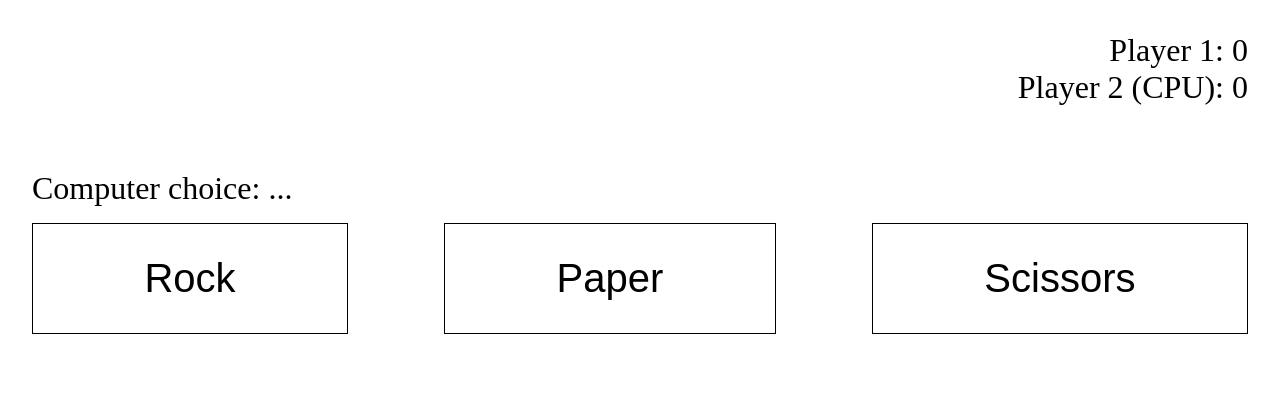
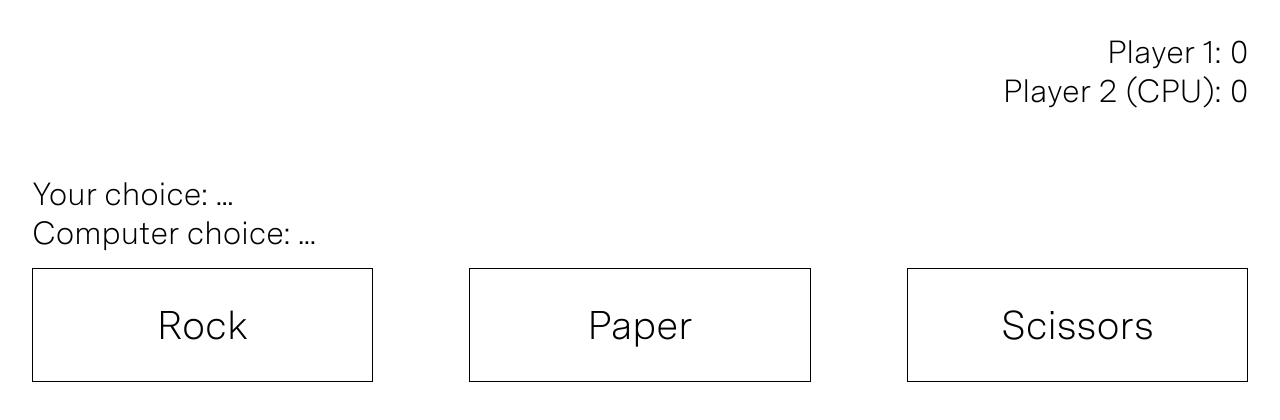
Before and after one commit to uyennhiquang/odin-rps, a plain HTML site: page index.html in a window 1280 px wide. Drawn offline with Linux system fonts and the light colour scheme.

Commit message:
Change font and other stylign

```diff
--- a/index.html
+++ b/index.html
@@ -20,6 +20,7 @@
         <p>Player 2 (CPU): <span class="score--cpu">0</span></p>
     </header>
     <section id="section--game">
+        <p>Your choice: <span class="choice--cpu">...</span></p>
         <p>Computer choice: <span class="choice--cpu">...</span></p>
         <div id="section--choices">
             <button data-choice="rock" class="choice">Rock</button>
--- a/styles.css
+++ b/styles.css
@@ -1,4 +1,22 @@
+@font-face {
+    font-family: MessinaSans;
+    src: url(../fonts/MessinaSans-Light.woff);
+}
+
+@font-face {
+    font-family: MessinaSans;
+    src: url(../fonts/MessinaSans-Bold.woff);
+    font-weight: bold;
+}
+
+@font-face {
+    font-family: MessinaSans;
+    src: url(../fonts/MessinaSans-LightItalic.woff);
+    font-style: italic;
+}
+
 * {
+    font-family: MessinaSans, sans-serif;
     padding: 0;
     margin: 0;
 }
@@ -25,9 +43,11 @@
     border: 1px solid black;
     background: white;
     padding: 2rem 0rem;
+    width: 350px;
     font-size: 2.5rem;
     cursor: pointer;
     transition-duration: 0.4s;
+
     flex: auto;
 }
 
```
Also changed, not shown: fonts/MessinaSans-Bold.woff (added), fonts/MessinaSans-Light.woff (added), fonts/MessinaSans-LightItalic.woff (added), fonts/fontello.ttf (added), fonts/fontello.woff (added), fonts/fontello.woff2 (added), 2 other files.
